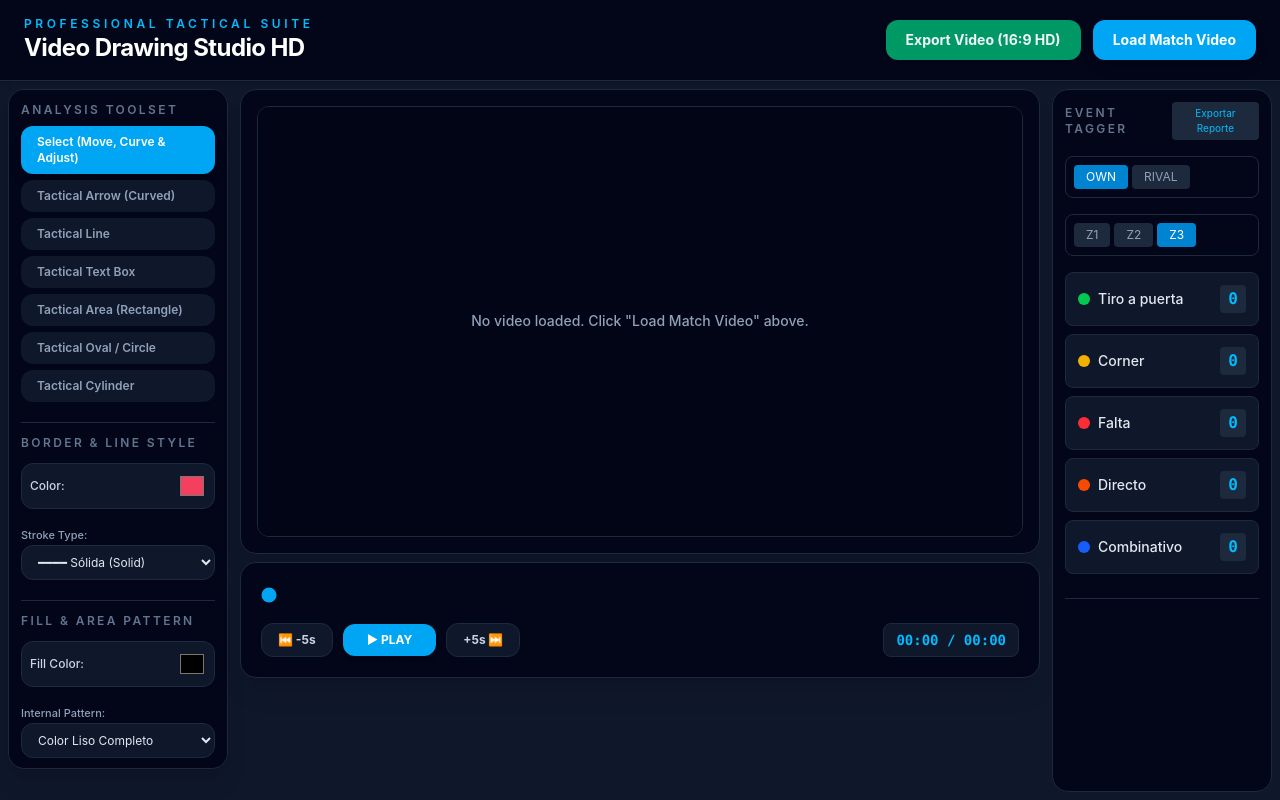
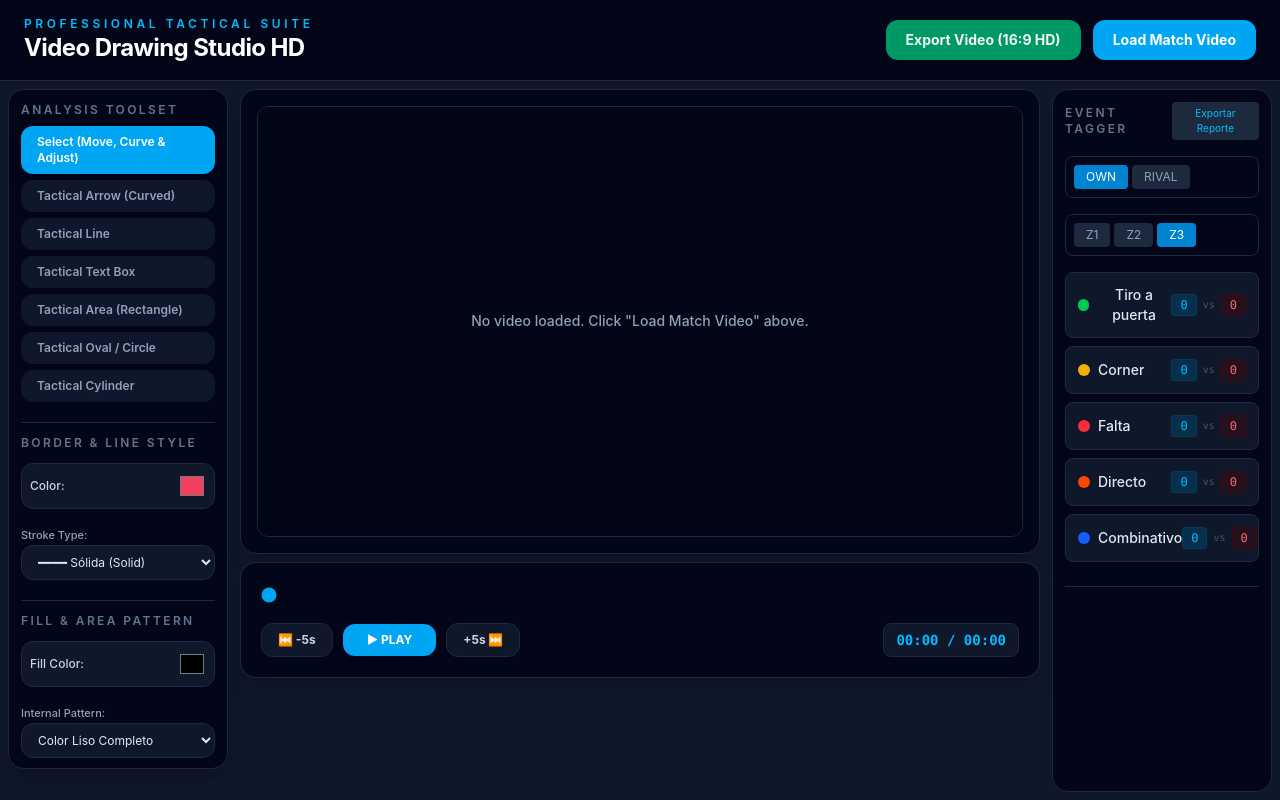
Before and after one commit to alvarofetero/video_drawing_studio, a React (Vite) app in the folder workspace/: page / in a window 1280 px wide. Built offline with nearby package versions, Linux system fonts and the light colour scheme; the HTML template or start-up script is replaced by a standard one.

Commit message:
change counter to reflect own vs rival

```diff
--- a/workspace/src/components/EventTagger.jsx
+++ b/workspace/src/components/EventTagger.jsx
@@ -4,7 +4,6 @@ import React, { useMemo, useState } from 'react';
 // SUB-COMPONENTE: HISTORIAL DE EVENTOS
 // ==========================================
 const EventHistory = ({ events, formatTime }) => {
-  // Ordena los eventos del más reciente al más antiguo
   const sortedEvents = useMemo(() => {
     if (!Array.isArray(events)) return [];
     return [...events].sort((a, b) => (b.timestamp || 0) - (a.timestamp || 0));
@@ -13,7 +12,6 @@ const EventHistory = ({ events, formatTime }) => {
   return (
     <ul className="flex-1 border-t border-slate-800 pt-4 mt-2 overflow-y-auto space-y-2">
       {sortedEvents.map((ev, index) => {
-        // Extracción limpia y segura del tipo del evento
         let typeDisplay = 'EVENTO';
         if (ev && typeof ev === 'object') {
           if (typeof ev.type === 'string') {
@@ -27,7 +25,6 @@ const EventHistory = ({ events, formatTime }) => {
           typeDisplay = ev;
         }
 
-        // Extracción limpia y segura de los metadatos tácticos
         const teamDisplay = ev?.team ? String(ev.team).toUpperCase() : 'N/A';
         const zoneDisplay = ev?.zone ? String(ev.zone).toUpperCase() : 'N/A';
         const timestamp = ev?.timestamp || Date.now();
@@ -35,11 +32,9 @@ const EventHistory = ({ events, formatTime }) => {
         return (
           <li key={ev?.id || index} className="text-[11px] flex justify-between bg-slate-900/50 p-2 rounded border border-slate-800">
             <div className="flex flex-col">
-              {/* Nombre del evento (SHOOT, GOAL, FOUL...) */}
               <span className="font-semibold text-slate-300">
                 {String(typeDisplay).toUpperCase()}
               </span>
-              {/* Datos tácticos requeridos: OWN/RIVAL y ZONA */}
               <span className="text-[9px] text-sky-600">
                 {teamDisplay} • {zoneDisplay}
               </span>
@@ -61,26 +56,34 @@ export default function EventTagger({ events = [], onAddEvent, eventTypes = [],
   const [selectedTeam, setSelectedTeam] = useState('own');
   const [selectedZone, setSelectedZone] = useState('zone3');
 
-  // Cálculo del contador por cada tipo de evento de manera segura
+  // NUEVA LÓGICA: Contadores separados por evento y por equipo (own / rival)
   const eventCounts = useMemo(() => {
     if (!Array.isArray(events)) return {};
+
     return events.reduce((acc, e) => {
       if (!e) return acc;
-      // Normaliza la lectura del tipo de evento tanto si es string como objeto
+
       const typeKey = typeof e.type === 'string' ? e.type : (e.type?.id || e.id || '');
+      const teamKey = e.team === 'rival' ? 'rival' : 'own'; // Normaliza por si viene vacío
+
       if (typeKey) {
-        acc[typeKey] = (acc[typeKey] || 0) + 1;
+        if (!acc[typeKey]) {
+          acc[typeKey] = { own: 0, rival: 0 };
+        }
+        acc[typeKey][teamKey] += 1;
       }
       return acc;
     }, {});
   }, [events]);
 
-  // Exportación del reporte en formato JSON descargable
+  // Exportación del reporte incluyendo los contadores segmentados
   const exportEventReport = () => {
     const report = eventTypes.map(ev => ({
       label: ev.label,
       category: ev.category,
-      count: eventCounts[ev.id] || 0
+      count_own: eventCounts[ev.id]?.own || 0,
+      count_rival: eventCounts[ev.id]?.rival || 0,
+      total: (eventCounts[ev.id]?.own || 0) + (eventCounts[ev.id]?.rival || 0)
     }));
 
     const dataStr = JSON.stringify(report, null, 2);
@@ -89,7 +92,7 @@ export default function EventTagger({ events = [], onAddEvent, eventTypes = [],
 
     const link = document.createElement('a');
     link.href = url;
-    link.download = `reporte_eventos_${new Date().toLocaleDateString()}.json`;
+    link.download = `reporte_eventos_comparativo_${new Date().toLocaleDateString()}.json`;
     link.click();
     URL.revokeObjectURL(url);
   };
@@ -103,7 +106,7 @@ export default function EventTagger({ events = [], onAddEvent, eventTypes = [],
         </button>
       </header>
 
-      {/* Selector de Equipo - Mantiene tu diseño exacto */}
+      {/* Selector de Equipo */}
       <section className="flex gap-4 p-2 bg-slate-950 rounded-lg border border-slate-800">
         <div className="flex gap-1">
           {['own', 'rival'].map(team => (
@@ -119,7 +122,7 @@ export default function EventTagger({ events = [], onAddEvent, eventTypes = [],
         </div>
       </section>
 
-      {/* Selector de Zona - Mantiene tu diseño exacto */}
+      {/* Selector de Zona */}
       <section className="flex gap-4 p-2 bg-slate-950 rounded-lg border border-slate-800">
         <div className="flex gap-1">
           {[1, 2, 3].map(zone => (
@@ -135,14 +138,19 @@ export default function EventTagger({ events = [], onAddEvent, eventTypes = [],
         </div>
       </section>
 
-      {/* Rejilla de botones para los tipos de evento */}
+      {/* Rejilla de botones con el contador comparativo */}
       <nav className="grid grid-cols-1 gap-2">
-        {eventTypes.map(ev => (
+        {eventTypes.map(ev => {
+          // Obtenemos los contadores específicos para este evento
+          const ownCount = eventCounts[ev.id]?.own || 0;
+          const rivalCount = eventCounts[ev.id]?.rival || 0;
+
+          return (
             <button
               key={ev.id}
               type="button"
               onClick={() => onAddEvent({
-              id: String(Date.now() + Math.random()), // Genera ID único plano
+                id: String(Date.now() + Math.random()),
                 type: ev.id,
                 team: selectedTeam,
                 zone: selectedZone,
@@ -154,11 +162,20 @@ export default function EventTagger({ events = [], onAddEvent, eventTypes = [],
                 <div className={`w-3 h-3 rounded-full ${ev.color}`} />
                 <span className="text-sm font-medium text-slate-200">{ev.label}</span>
               </div>
-            <span className="font-mono font-bold bg-slate-800 px-2 py-0.5 rounded text-sky-400">
-              {eventCounts[ev.id] || 0}
+
+              {/* Contadores divididos en Own / Rival visualmente */}
+              <div className="flex items-center gap-1.5 font-mono text-xs">
+                <span className="bg-sky-950 px-2 py-0.5 rounded text-sky-400 border border-sky-900/50" title="Tu equipo">
+                  {ownCount}
                 </span>
+                <span className="text-slate-600 text-[10px]">vs</span>
+                <span className="bg-red-950/40 px-2 py-0.5 rounded text-red-400 border border-red-950" title="Rival">
+                  {rivalCount}
+                </span>
+              </div>
             </button>
-        ))}
+          );
+        })}
       </nav>
 
       {/* Renderizado de la lista del historial */}
```
Lines whose indentation alone changed are shown as unchanged.
